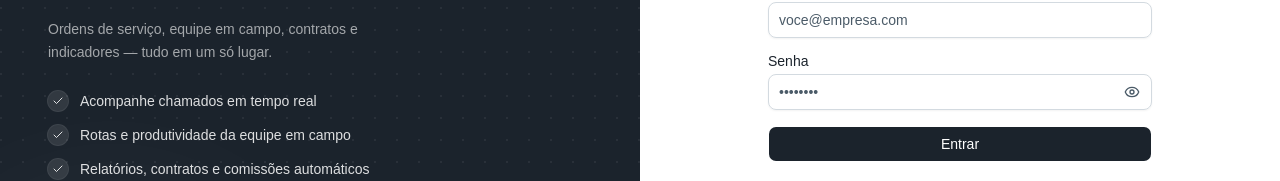
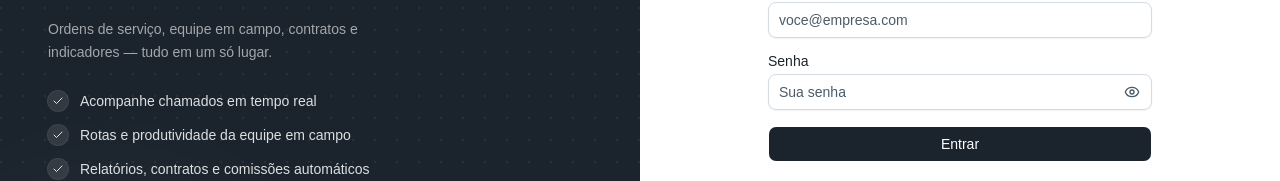
Before and after one commit to riquesilveira/Helsis, a React (Vite) app in the folder frontend/: page /login in a window 1280 px wide. Shown: the part 367-548 px from the top of the page. Built offline with nearby package versions, Linux system fonts and the light colour scheme; no server answers.

Commit message:
fix(login): placeholder da senha em texto (E2)
O campo vazio mostrava "••••••••" em cinza e parecia senha já salva.
Agora o placeholder é "Sua senha".

Auditoria UX 2026-11-11, item E2 (Baixa).

```diff
--- a/frontend/src/pages/Login.tsx
+++ b/frontend/src/pages/Login.tsx
@@ -152,7 +152,7 @@ export function Login() {
                   id="login-senha"
                   type={mostrarSenha ? "text" : "password"}
                   autoComplete="current-password"
-                  placeholder="••••••••"
+                  placeholder="Sua senha"
                   value={senha}
                   onChange={(e) => setSenha(e.target.value)}
                   required
```
